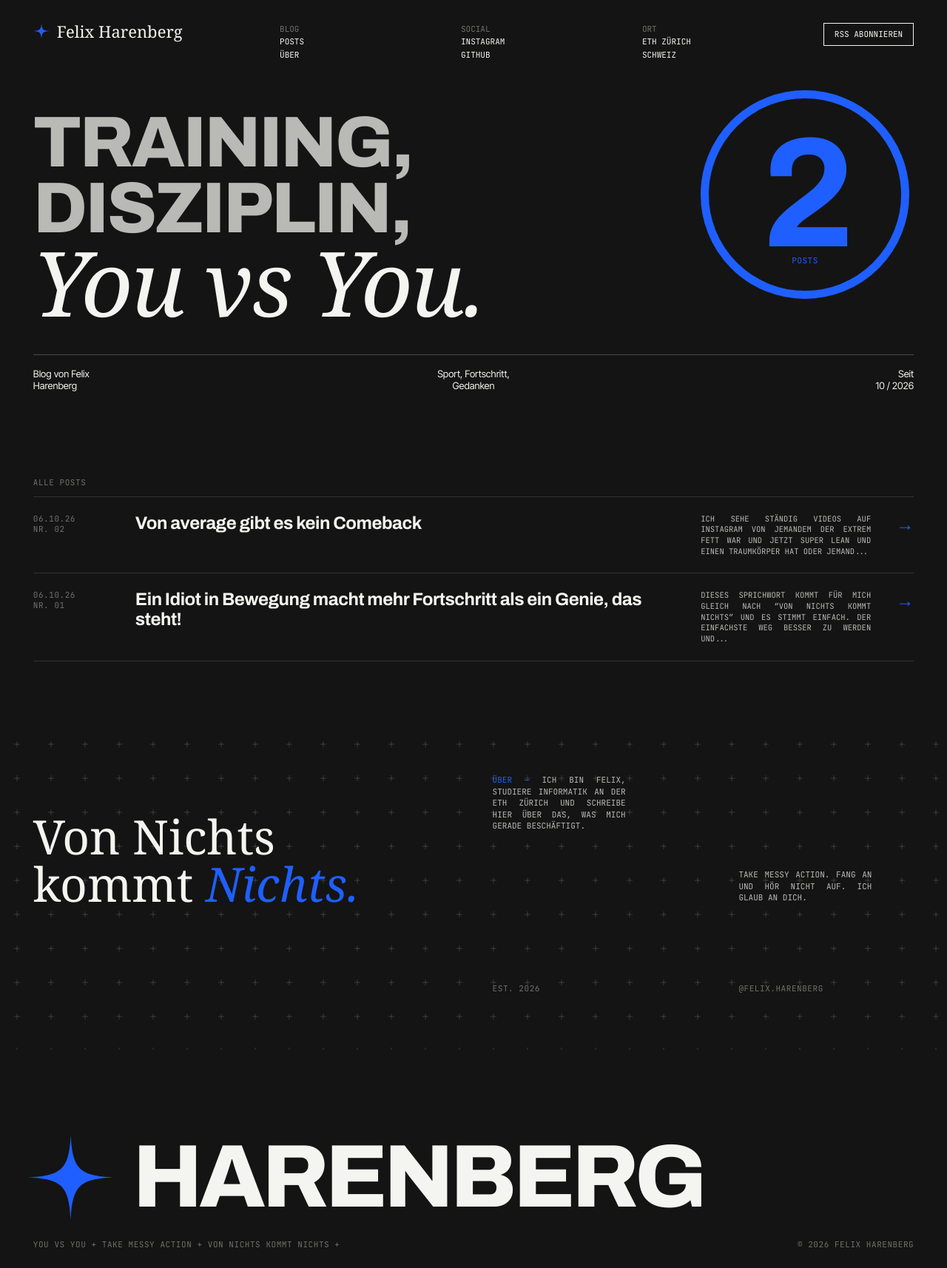
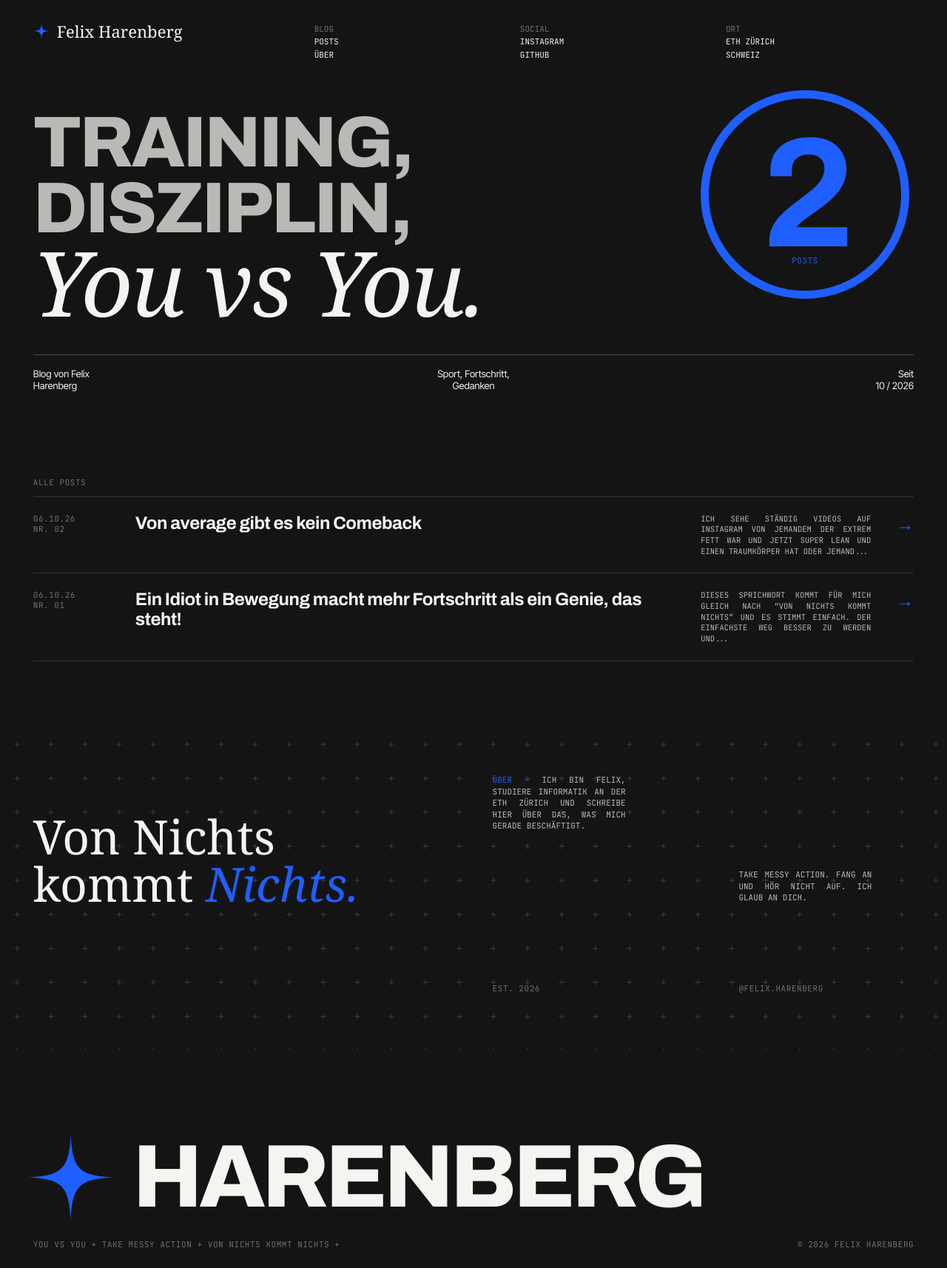
Before and after one commit to felix-harenberg/felix-harenberg.github.io, a Jekyll site: the page built from index.md, in a window 1280 px wide. Shown: the whole page at 74% size. Built offline with Jekyll 4.4.1, drawn with Linux system fonts in a browser that asks for light colours; some web fonts are replaced.

Commit message:
Remove RSS button from navigation
Browsers render /feed.xml as raw XML, which confused visitors. The feed
stays available for readers via the <link rel="alternate"> tag. An email
signup is planned instead (#1).

Co-Authored-By: Claude Opus 5.5 <noreply@anthropic.com>

```diff
--- a/_includes/nav.html
+++ b/_includes/nav.html
@@ -14,5 +14,4 @@
     <div class="head">Ort</div>
     {{ site.location }}<br>Schweiz
   </div>
-  <div class="nav-cta"><a class="cta" href="{{ '/feed.xml' | relative_url }}">RSS abonnieren</a></div>
 </nav>
--- a/assets/css/site.css
+++ b/assets/css/site.css
@@ -28,14 +28,12 @@ hr { border: 0; border-top: 1px solid #4a4a4a; }
 .star { fill: var(--blue); flex: none; }
 
 /* ---------- Navigation ---------- */
-.nav { display: grid; grid-template-columns: 1.4fr 1fr 1fr 1fr auto; gap: 24px; padding: 2.4cqw 3.5cqw 0;
+.nav { display: grid; grid-template-columns: 1.4fr 1fr 1fr 1fr; gap: 24px; padding: 2.4cqw 3.5cqw 0;
        font-family: var(--mono); font-size: 11px; text-transform: uppercase; color: var(--white); line-height: 1.6; }
 .nav .brand { display: flex; align-items: center; gap: 10px; font-family: var(--serif); font-size: 22px; text-transform: none; line-height: 1; height: fit-content; }
 .nav .brand .star { width: 22px; height: 22px; }
 .nav .head { color: var(--dim); }
 .nav a:hover { color: var(--blue); }
-.nav .cta { display: inline-block; border: 1px solid var(--white); padding: 6px 14px; }
-.nav .cta:hover { background: var(--blue); border-color: var(--blue); color: var(--white); }
 
 /* ---------- Startseite: Hero ---------- */
 .hero { position: relative; margin-top: 5cqw; }
@@ -114,7 +112,7 @@ hr { border: 0; border-top: 1px solid #4a4a4a; }
   .pad { padding: 0 16px; }
   .nav { grid-template-columns: 1fr 1fr; padding: 20px 16px 0; row-gap: 16px; }
   .nav .brand { grid-column: 1 / -1; }
-  .nav-place, .nav-cta { display: none; }
+  .nav-place { display: none; }
 
   .hero { margin-top: 48px; }
   .hero h1 { font-size: 10.5cqw; }
```
